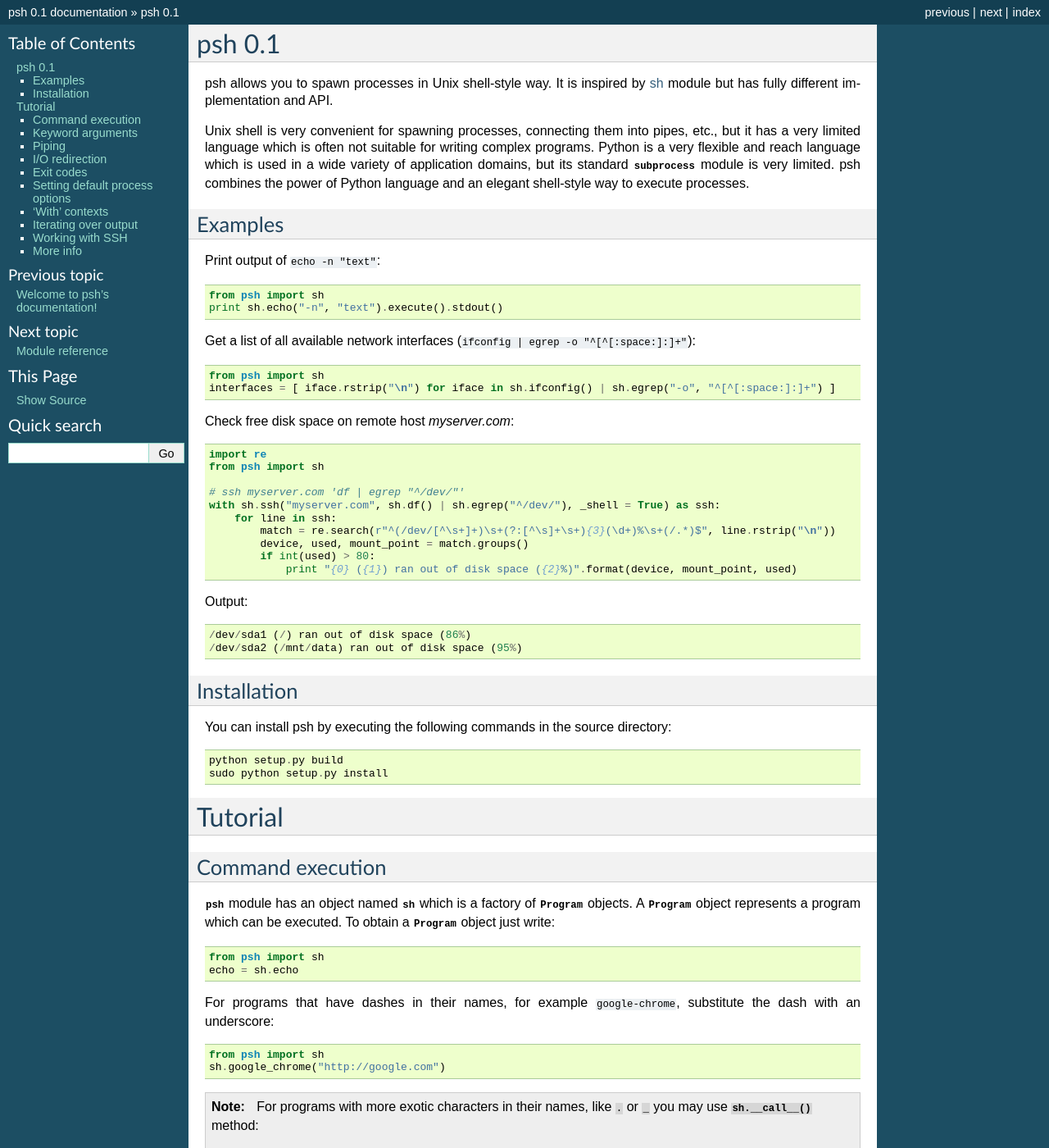
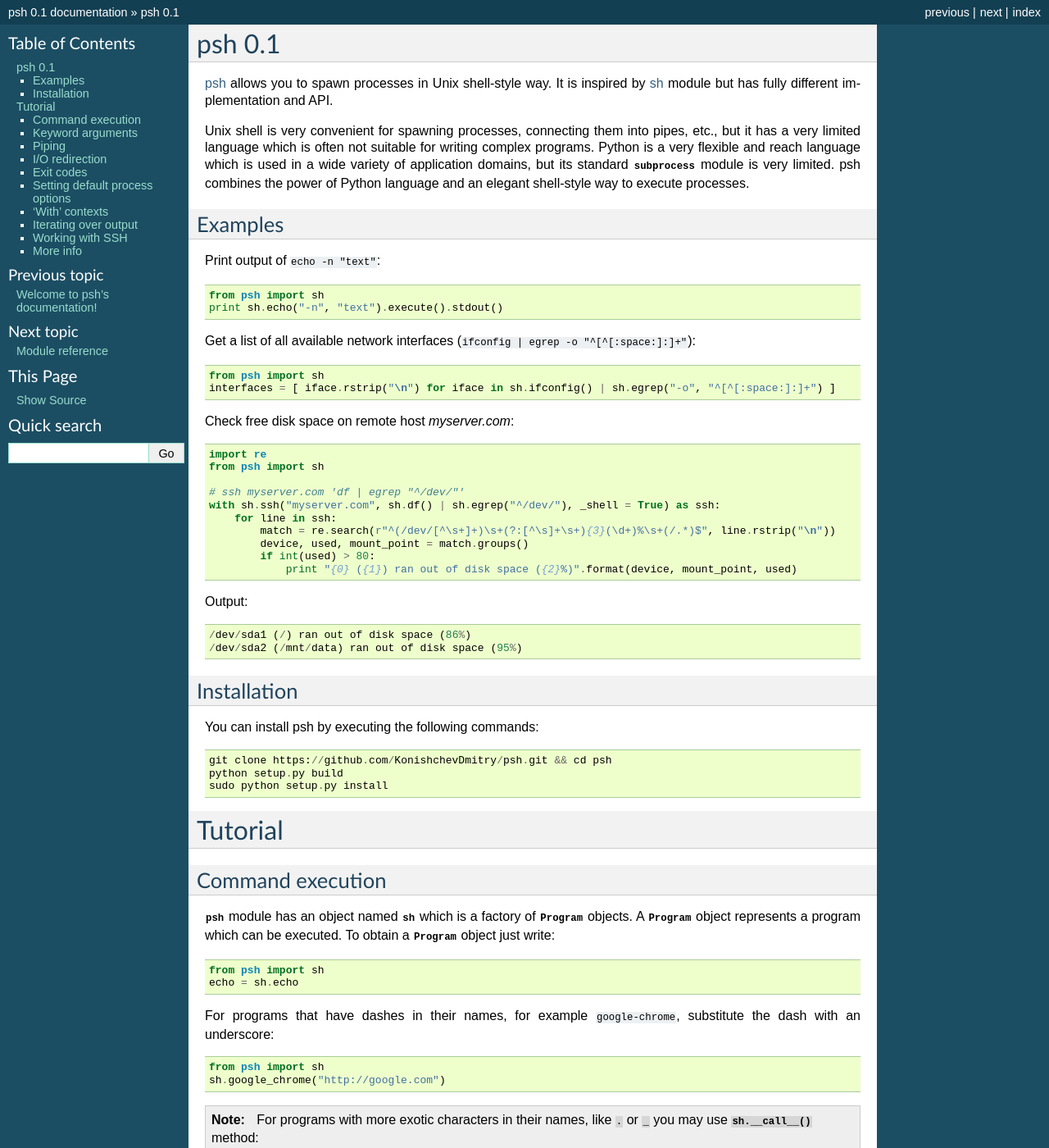
Before and after one commit to KonishchevDmitry/psh, a Sphinx documentation site: the page built from doc/intro.rst, in a window 1280 px wide and 1400 px high. Shown: the whole window at 82% size. Built offline with Sphinx 7.4.7, drawn with Linux system fonts in a browser that asks for light colours; some of the changed lines change nothing that is shown.

Commit message:
Added a link to the documentation

```diff
--- a/doc/intro.rst
+++ b/doc/intro.rst
@@ -4,9 +4,10 @@
 psh |version|
 =============
 
-psh allows you to spawn processes in Unix shell-style way. It is inspired by
-`sh <http://amoffat.github.com/sh/>`_ module but has fully different
-implementation and API.
+`psh <https://github.com/KonishchevDmitry/psh>`_ allows you to spawn processes
+in Unix shell-style way. It is inspired by `sh
+<http://amoffat.github.com/sh/>`_ module but has fully different implementation
+and API.
 
 Unix shell is very convenient for spawning processes, connecting them into
 pipes, etc., but it has a very limited language which is often not suitable for
@@ -52,9 +53,9 @@ Output::
 Installation
 ------------
 
-You can install psh by executing the following commands in the source
-directory::
+You can install psh by executing the following commands::
 
+    git clone https://github.com/KonishchevDmitry/psh.git && cd psh
     python setup.py build
     sudo python setup.py install
 
```
Also changed, not shown: 1 other file.
